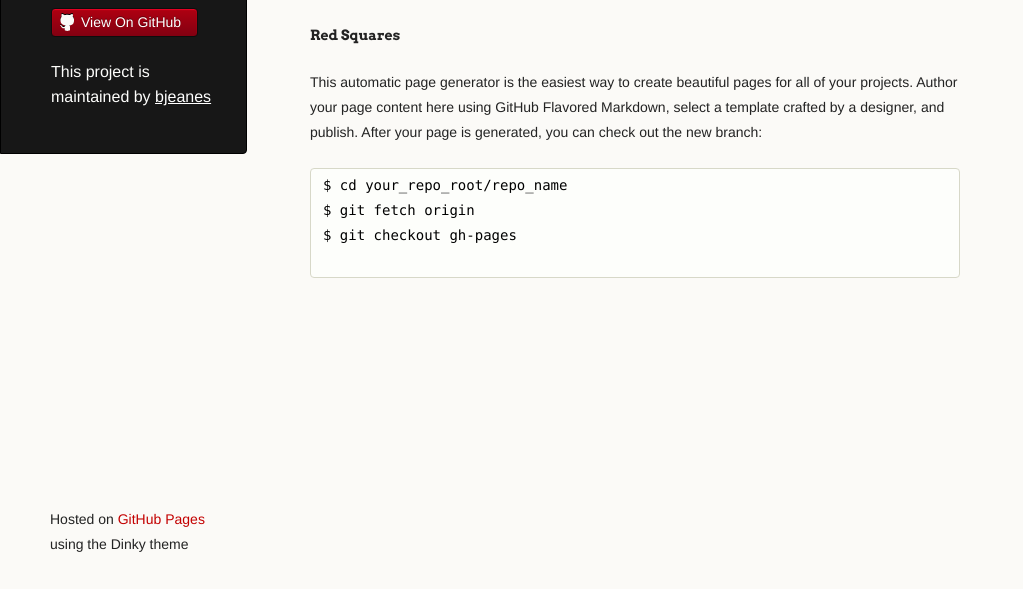
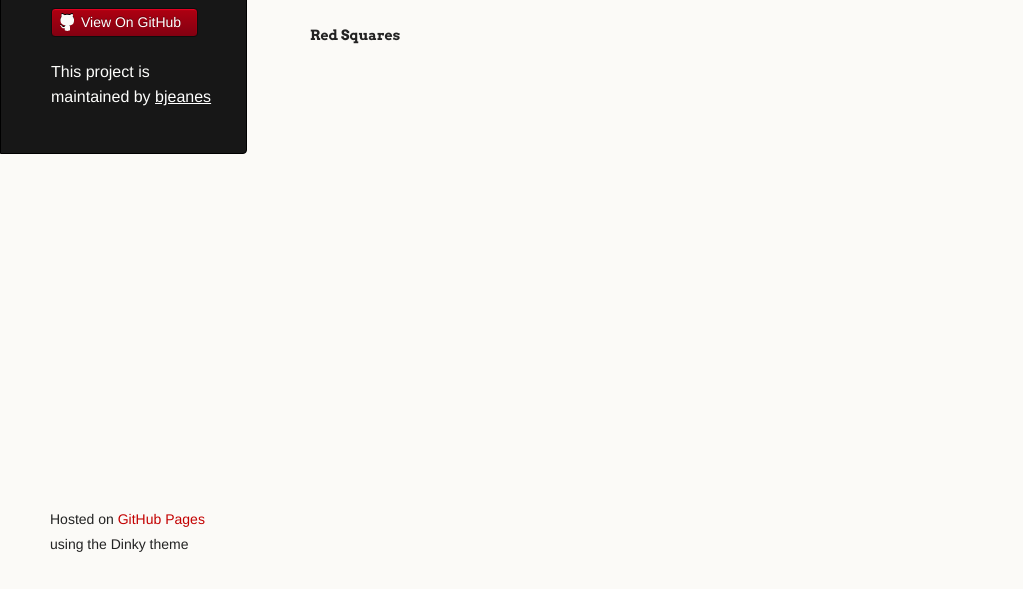
Before and after one commit to bjeanes/filtered-backbone-collections, a plain HTML site: page index.html in a window 1280 px wide. Shown: the part 211-800 px from the top of the page, without its empty margins (0-1023 px from the left). Drawn offline with Linux system fonts and the light colour scheme; a script that the page names is missing.

Commit message:
remove default GH text

```diff
--- a/index.html
+++ b/index.html
@@ -53,12 +53,12 @@
         <ul class="red-squares">
         </ul>
 
-        <p>This automatic page generator is the easiest way to create beautiful pages for all of your projects. Author your page content here using GitHub Flavored Markdown, select a template crafted by a designer, and publish. After your page is generated, you can check out the new branch:</p>
+<!--         <p>This automatic page generator is the easiest way to create beautiful pages for all of your projects. Author your page content here using GitHub Flavored Markdown, select a template crafted by a designer, and publish. After your page is generated, you can check out the new branch:</p> -->
 
-        <pre><code>$ cd your_repo_root/repo_name
-$ git fetch origin
-$ git checkout gh-pages
-        </code></pre>
+<!--         <pre><code>$ cd your_repo_root/repo_name -->
+<!-- $ git fetch origin -->
+<!-- $ git checkout gh-pages -->
+<!--         </code></pre> -->
       </section>
       <footer>
         <p><small>Hosted on <a href="https://pages.github.com">GitHub Pages</a> using the Dinky theme</small></p>
```
